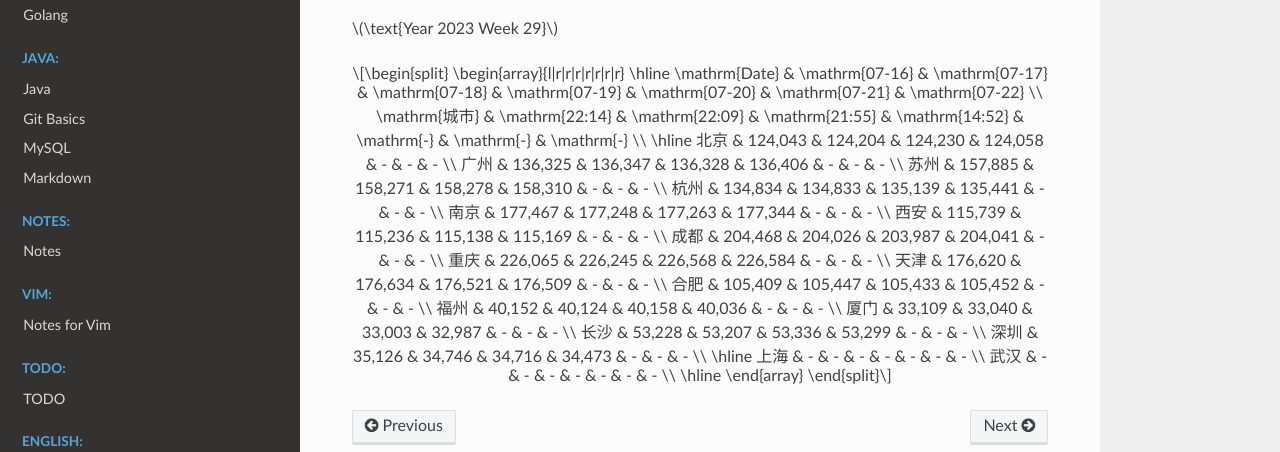
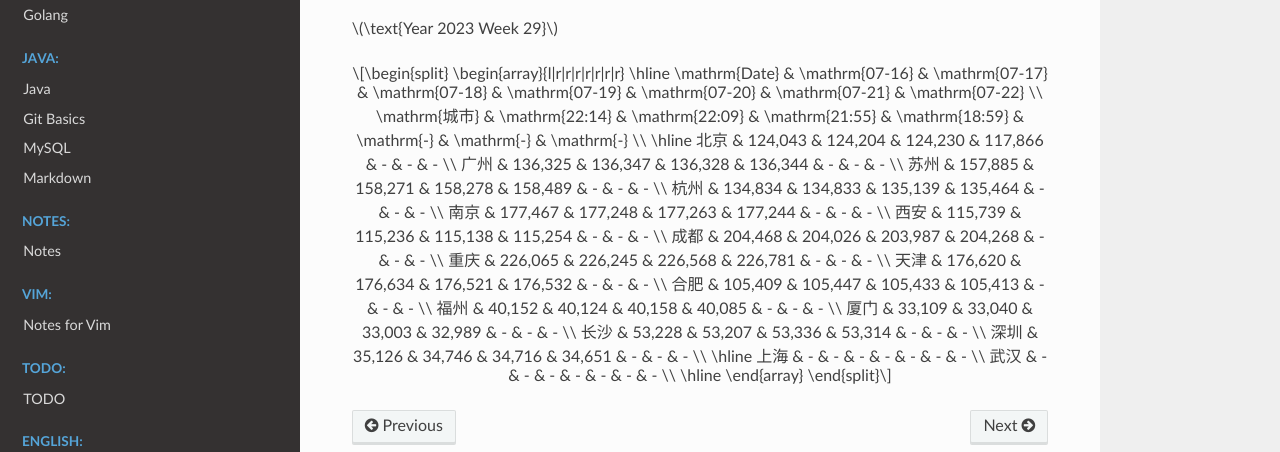
Before and after one commit to Pyrad/pyradnotes, a Sphinx documentation site: the page built from source/RealEstate/resalenumbers2023.md, in a window 1280 px wide and 900 px high, scrolled down 9350 px. Shown: the part 325-777 px from the top of the window. Built offline with Sphinx 7.4.7 and the Read the Docs theme 2.0.0, drawn with Linux system fonts in a browser that asks for light colours; a script that is not in the unit is left out.

Commit message:
Realestate Update resale numbers 2023-07-19 18:59

```diff
--- a/source/RealEstate/resalenumbers2023.md
+++ b/source/RealEstate/resalenumbers2023.md
@@ -642,22 +642,22 @@
 \begin{array}{l|r|r|r|r|r|r|r}
 \hline
 \mathrm{Date} & \mathrm{07-16} & \mathrm{07-17} & \mathrm{07-18} & \mathrm{07-19} & \mathrm{07-20} & \mathrm{07-21} & \mathrm{07-22} \\
-\mathrm{城市} & \mathrm{22:14} & \mathrm{22:09} & \mathrm{21:55} & \mathrm{14:52} & \mathrm{-} & \mathrm{-} & \mathrm{-} \\
+\mathrm{城市} & \mathrm{22:14} & \mathrm{22:09} & \mathrm{21:55} & \mathrm{18:59} & \mathrm{-} & \mathrm{-} & \mathrm{-} \\
 \hline
-北京 & 124,043 & 124,204 & 124,230 & 124,058 & - & - & - \\
-广州 & 136,325 & 136,347 & 136,328 & 136,406 & - & - & - \\
-苏州 & 157,885 & 158,271 & 158,278 & 158,310 & - & - & - \\
-杭州 & 134,834 & 134,833 & 135,139 & 135,441 & - & - & - \\
-南京 & 177,467 & 177,248 & 177,263 & 177,344 & - & - & - \\
-西安 & 115,739 & 115,236 & 115,138 & 115,169 & - & - & - \\
-成都 & 204,468 & 204,026 & 203,987 & 204,041 & - & - & - \\
-重庆 & 226,065 & 226,245 & 226,568 & 226,584 & - & - & - \\
-天津 & 176,620 & 176,634 & 176,521 & 176,509 & - & - & - \\
-合肥 & 105,409 & 105,447 & 105,433 & 105,452 & - & - & - \\
-福州 & 40,152 & 40,124 & 40,158 & 40,036 & - & - & - \\
-厦门 & 33,109 & 33,040 & 33,003 & 32,987 & - & - & - \\
-长沙 & 53,228 & 53,207 & 53,336 & 53,299 & - & - & - \\
-深圳 & 35,126 & 34,746 & 34,716 & 34,473 & - & - & - \\
+北京 & 124,043 & 124,204 & 124,230 & 117,866 & - & - & - \\
+广州 & 136,325 & 136,347 & 136,328 & 136,344 & - & - & - \\
+苏州 & 157,885 & 158,271 & 158,278 & 158,489 & - & - & - \\
+杭州 & 134,834 & 134,833 & 135,139 & 135,464 & - & - & - \\
+南京 & 177,467 & 177,248 & 177,263 & 177,244 & - & - & - \\
+西安 & 115,739 & 115,236 & 115,138 & 115,254 & - & - & - \\
+成都 & 204,468 & 204,026 & 203,987 & 204,268 & - & - & - \\
+重庆 & 226,065 & 226,245 & 226,568 & 226,781 & - & - & - \\
+天津 & 176,620 & 176,634 & 176,521 & 176,532 & - & - & - \\
+合肥 & 105,409 & 105,447 & 105,433 & 105,413 & - & - & - \\
+福州 & 40,152 & 40,124 & 40,158 & 40,085 & - & - & - \\
+厦门 & 33,109 & 33,040 & 33,003 & 32,989 & - & - & - \\
+长沙 & 53,228 & 53,207 & 53,336 & 53,314 & - & - & - \\
+深圳 & 35,126 & 34,746 & 34,716 & 34,651 & - & - & - \\
 \hline
 上海 & - & - & - & - & - & - & - \\
 武汉 & - & - & - & - & - & - & - \\
```
Also changed, not shown: 1 other file.
